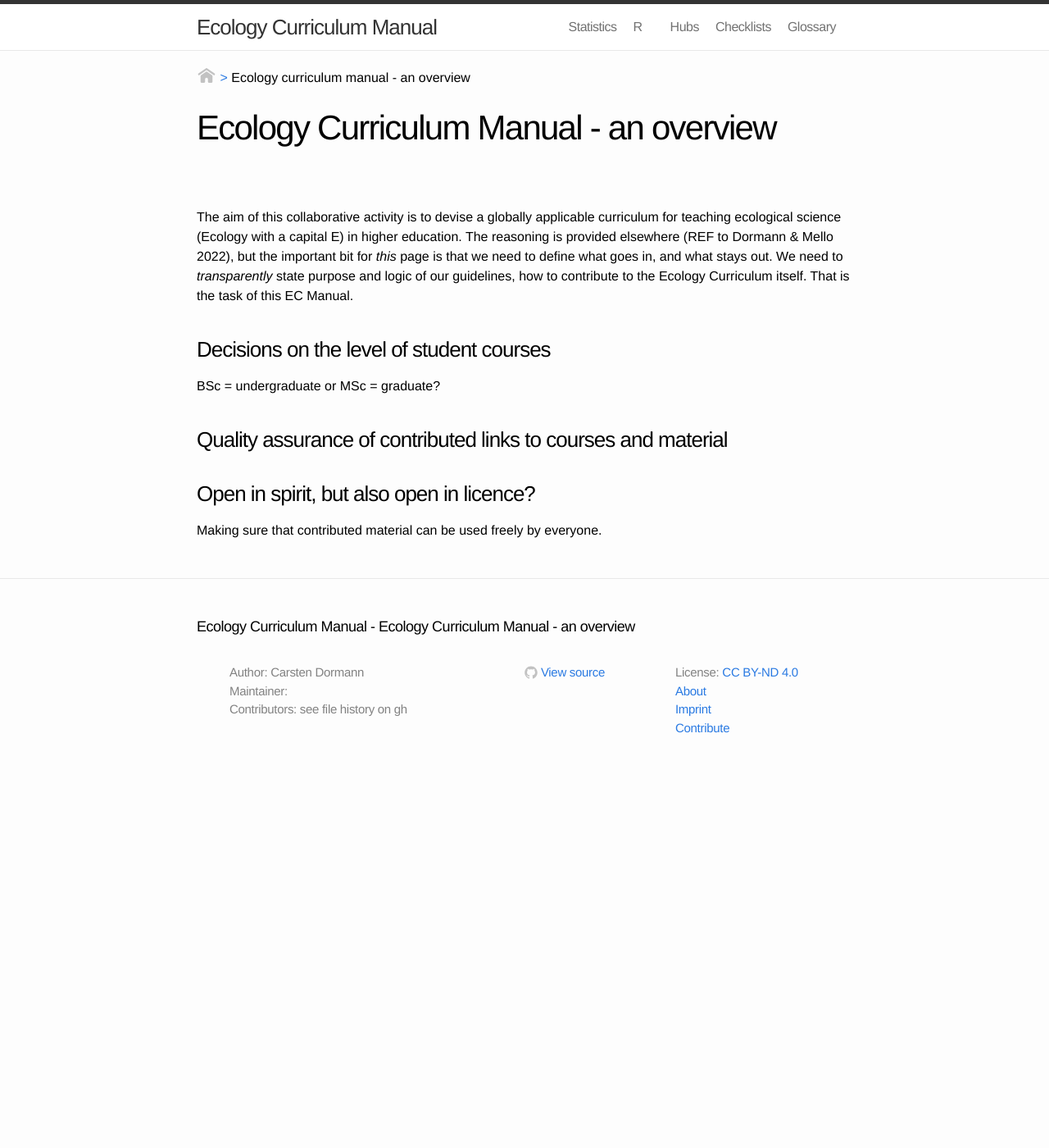
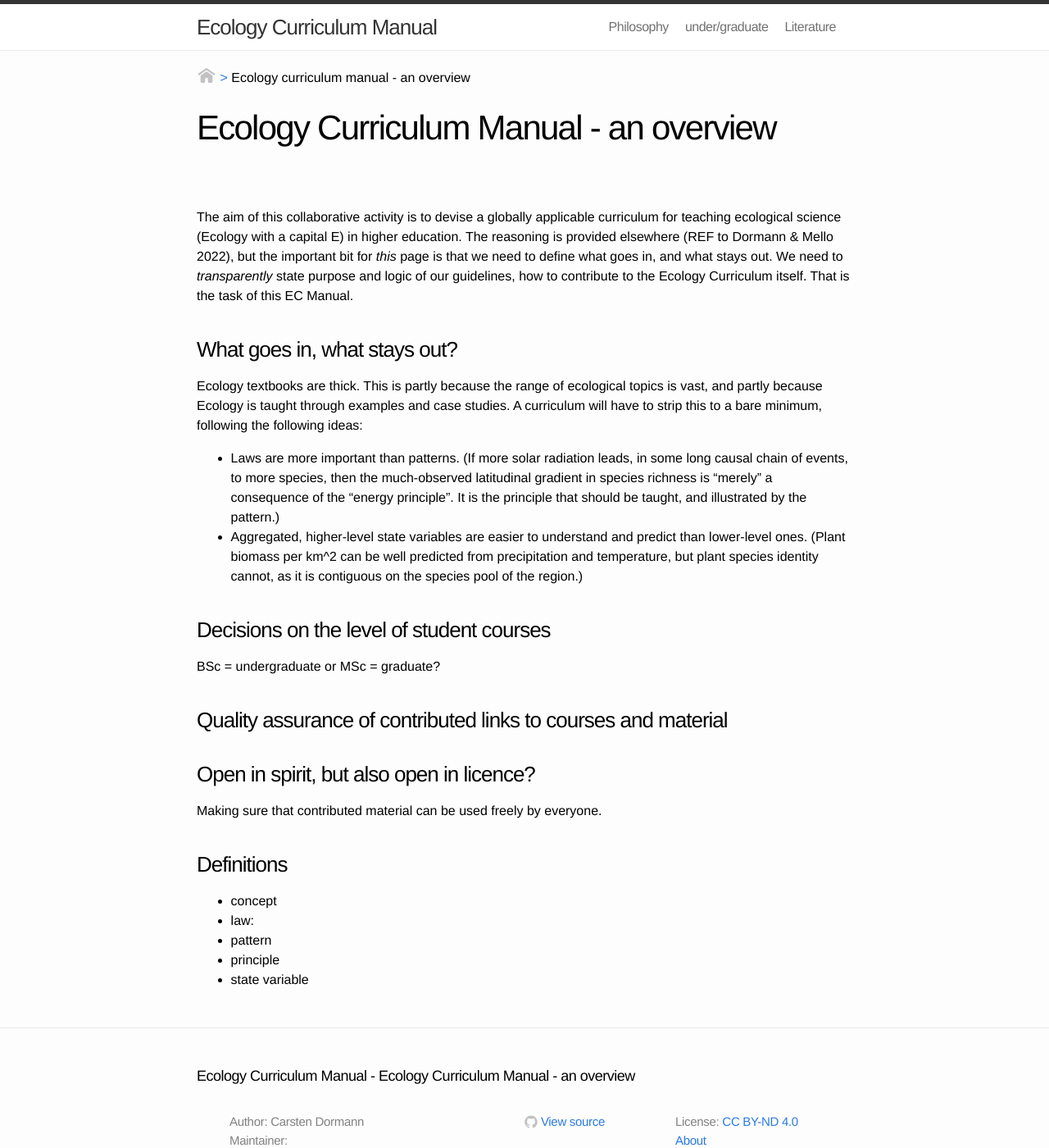
Before and after one commit to biometry/EcologyCurriculumManual, a Jekyll site: the page built from Manual/Manual00-preface.md, in a window 1280 px wide and 1400 px high. Shown: the whole window at 82% size. Built offline with Jekyll 4.4.1, drawn with Linux system fonts in a browser that asks for light colours.

Commit message:
added some detail for testing

```diff
--- a/Manual/Manual00-preface.md
+++ b/Manual/Manual00-preface.md
@@ -9,6 +9,12 @@ labels: main
 
 The aim of this collaborative activity is to devise a globally applicable curriculum for teaching ecological science (Ecology with a capital E) in higher education. The reasoning is provided elsewhere (REF to Dormann & Mello 2022), but the important bit for *this* page is that we need to define what goes in, and what stays out. We need to *transparently* state purpose and logic of our guidelines, how to contribute to the Ecology Curriculum itself. That is the task of this EC Manual.
 
+### What goes in, what stays out?
+Ecology textbooks are thick. This is partly because the range of ecological topics is vast, and partly because Ecology is taught through examples and case studies. A curriculum will have to strip this to a bare minimum, following the following ideas:
+
+  - Laws are more important than patterns. (If more solar radiation leads, in some long causal chain of events, to more species, then the much-observed latitudinal gradient in species richness is "merely" a consequence of the "energy principle". It is the principle that should be taught, and illustrated by the pattern.)
+  - Aggregated, higher-level state variables are easier to understand and predict than lower-level ones. (Plant biomass per km^2 can be well predicted from precipitation and temperature, but plant species identity cannot, as it is contiguous on the species pool of the region.)
+
 ### Decisions on the level of student courses
 
 BSc = undergraduate or MSc = graduate?
@@ -17,3 +23,11 @@ BSc = undergraduate or MSc = graduate?
 
 ### Open in spirit, but also open in licence?
 Making sure that contributed material can be used freely by everyone.
+
+### Definitions
+
+  - concept
+  - law:
+  - pattern
+  - principle
+  - state variable
--- a/_includes/header.html
+++ b/_includes/header.html
@@ -8,7 +8,7 @@
       <a href="#" class="menu-icon">{% include menu-icon.svg %}</a>
       <ul class="trigger">
         <li>
-          <a class="page-link" href="{{ site.baseurl }}/Stats">Statistics</a>
+          <a class="page-link" href="{{ site.baseurl }}/Philosophy">Philosophy</a>
           <ul class="sub">
             {% for p in site.pages %}
               {% if p.category == 'stats' %}
@@ -28,7 +28,7 @@
         </li>
 
         <li>
-          <a class="page-link" href="{{ site.baseurl }}/R">R</a>
+          <a class="page-link" href="{{ site.baseurl }}/underGraduate">under/graduate</a>
           <ul class="sub">
             {% for p in site.pages %} {% if p.category == 'r' %}
             <li><a href="{{ p.url | prepend: site.baseurl }}">{{ p.title }}</a></li>
@@ -37,7 +37,7 @@
         </li>
 
         <li>
-          <a class="page-link" href="{{ site.baseurl }}/Hubs">Hubs</a>
+          <a class="page-link" href="{{ site.baseurl }}/Literature">Literature</a>
           <ul class="sub">
             {% for p in site.pages %} {% if p.category == 'hubs' %}
             <li><a href="{{ p.url | prepend: site.baseurl }}">{{ p.title }}</a></li>
@@ -45,23 +45,6 @@
           </ul>
         </li>
 
-        <li>
-          <a class="page-link" href="{{ site.baseurl }}/Checklists">Checklists</a>
-          <ul class="sub">
-            {% for p in site.pages %} {% if p.category == 'checklists' %}
-            <li><a href="{{ p.url | prepend: site.baseurl }}">{{ p.title }}</a></li>
-            {% endif %} {% endfor %}
-          </ul>
-        </li>
-
-        <li>
-          <a class="page-link" href="{{ site.baseurl }}/Glossary">Glossary</a>
-          <ul class="sub">
-            {% for p in site.pages %} {% if p.category == 'concepts' %}
-            <li><a href="{{ p.url | prepend: site.baseurl }}">{{ p.title }}</a></li>
-            {% endif %} {% endfor %}
-          </ul>
-        </li>
       </ul>
     </nav>
 
```
